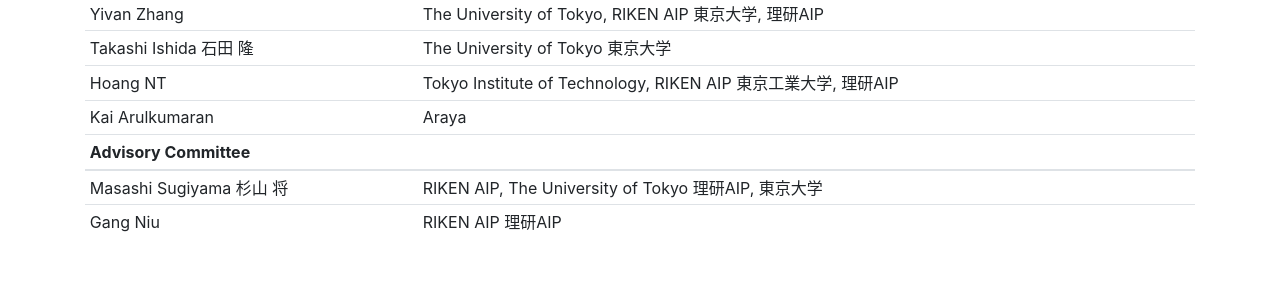
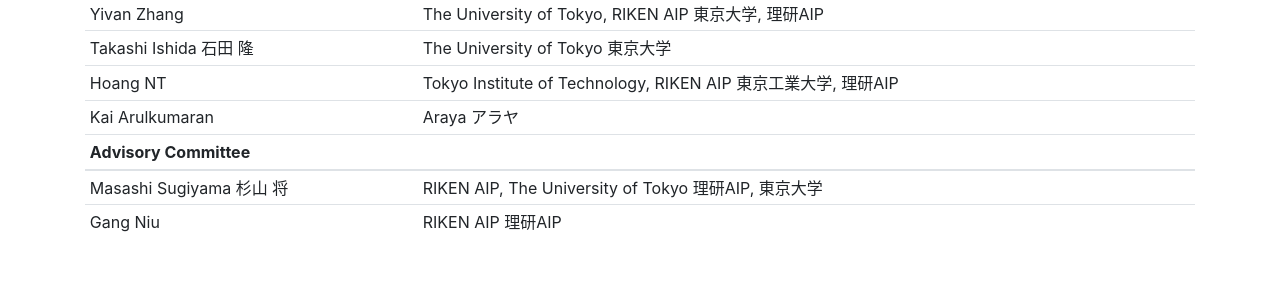
Before and after one commit to NeurIPSMeetupJapan/neuripsmeetupjapan.github.io, a Jekyll site: the page built from index.md, in a window 1280 px wide and 900 px high, scrolled down 2898 px. Shown: the part 453-753 px from the top of the window. Built offline with Jekyll 4.4.1, drawn with Linux system fonts in a browser that asks for light colours.

Commit message:
Update committee.html

```diff
--- a/_includes/committee.html
+++ b/_includes/committee.html
@@ -24,7 +24,7 @@
     </tr>
     <tr>
       <td>Kai Arulkumaran</td>
-      <td>Araya</td>
+      <td>Araya アラヤ</td>
     </tr>
   </tbody>
 
```
